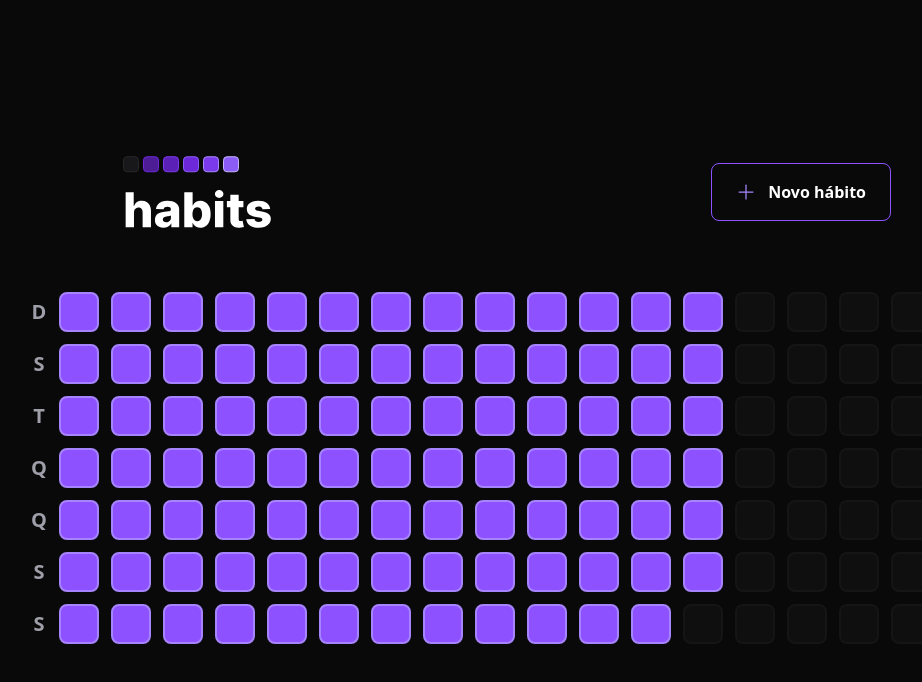
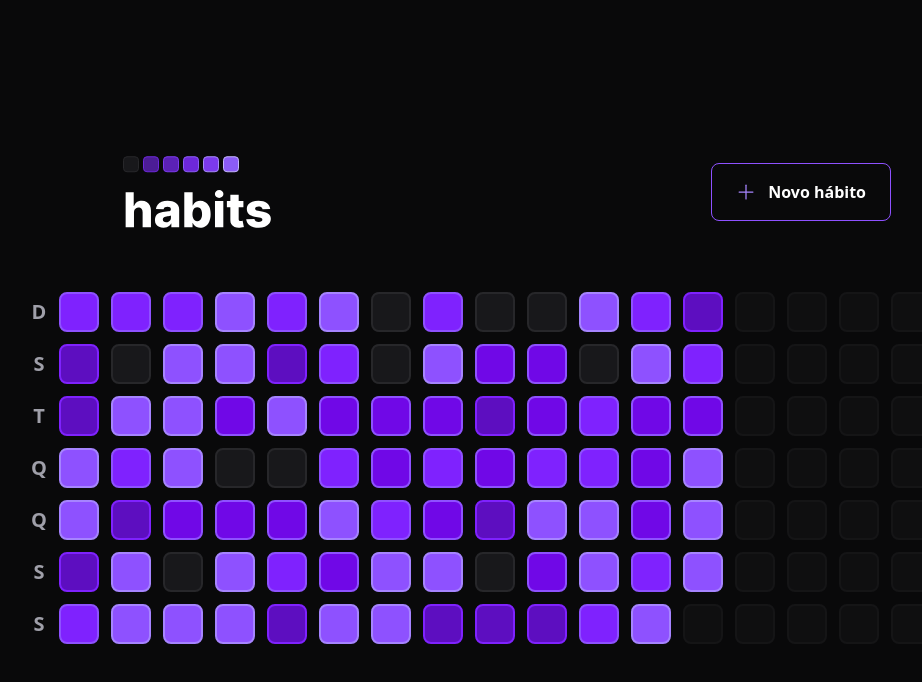
Before and after one commit to dev2Pedro/habitsApp, a React (Vite) app: page / in a window 1280 px wide. Shown: the top 682 px of the page, without its empty margins (133-1055 px from the left). Built offline with nearby package versions, Linux system fonts and the light colour scheme.

Commit message:
Adição de aleatoriedade no summaryTable

```diff
--- a/src/components/SummaryTable.tsx
+++ b/src/components/SummaryTable.tsx
@@ -28,7 +28,11 @@ export function SummaryTable() {
 
       <div className="grid grid-rows-7 grid-flow-col gap-3">
         {summaryDatesToRender.map((date) => (
-          <HabitDay amount={5} completed={4} key={date.toString()} />
+          <HabitDay
+            amount={5}
+            key={date.toString()}
+            completed={Math.round(Math.random() * 5)}
+          />
         ))}
 
         {amountOfDaysToFill > 0 &&
```
